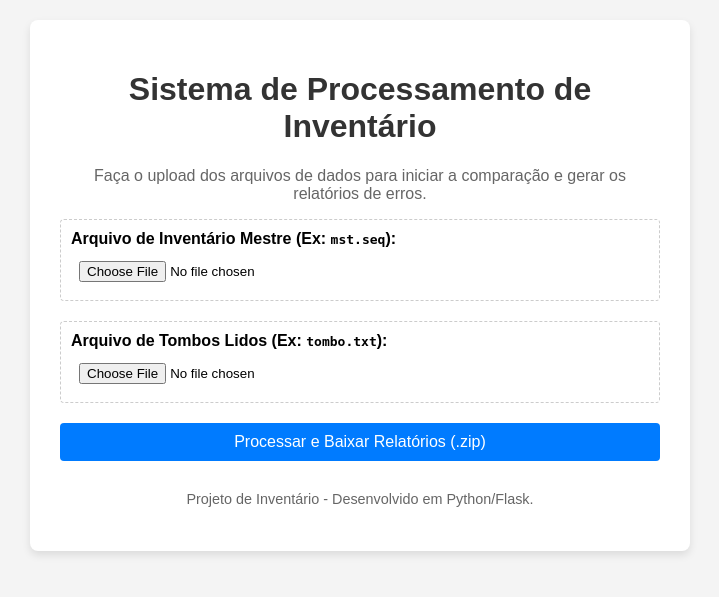
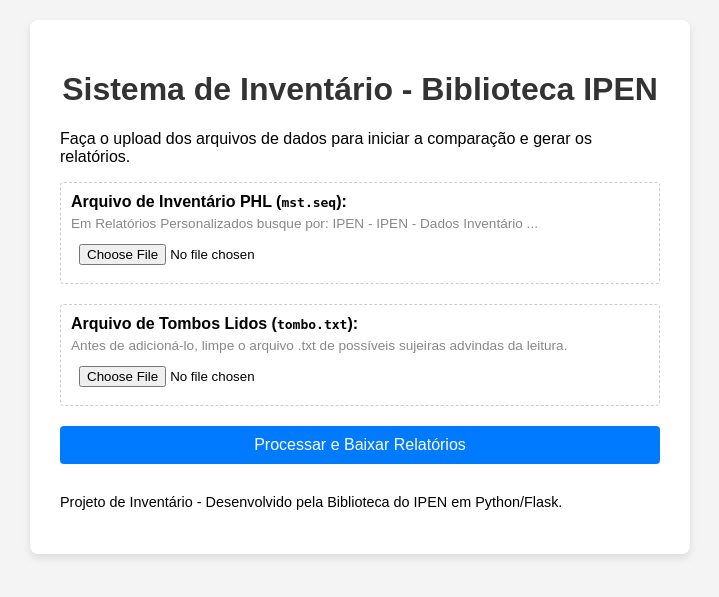
Before and after one commit to fsfilhopedro-oss/inventario-biblioteca, a Flask app: page / in a window 1280 px wide. Shown: the top 597 px of the page, without its empty margins (280-999 px from the left). Run offline with Flask 3, Linux system fonts and the light colour scheme.

Commit message:
Add files via upload

```diff
--- a/templates/index.html
+++ b/templates/index.html
@@ -8,10 +8,18 @@
         body { font-family: Arial, sans-serif; margin: 20px; background-color: #f4f4f4; }
         .container { max-width: 600px; margin: auto; background: white; padding: 30px; border-radius: 8px; box-shadow: 0 4px 8px rgba(0,0,0,0.1); }
         h1 { color: #333; text-align: center; }
-        p { text-align: center; color: #666; }
+        p.main-description { text-align: center; color: #666; }
         .file-group { margin-bottom: 20px; padding: 10px; border: 1px dashed #ccc; border-radius: 4px;}
         label { display: block; margin-bottom: 5px; font-weight: bold; }
         input[type="file"] { width: 100%; padding: 8px; box-sizing: border-box; }
+        .help-text {
+            font-size: 0.85em;
+            color: #888;
+            margin-top: 5px;
+            margin-bottom: 5px;
+            display: block;
+        }
+
         button {
             display: block; width: 100%; padding: 10px; background-color: #007BFF;
             color: white; border: none; border-radius: 4px; cursor: pointer;
@@ -22,26 +30,28 @@
 </head>
 <body>
     <div class="container">
-        <h1>Sistema de Processamento de Inventário</h1>
-        <p>Faça o upload dos arquivos de dados para iniciar a comparação e gerar os relatórios de erros.</p>
+        <h1>Sistema de Inventário - Biblioteca IPEN</h1>
+        <p>Faça o upload dos arquivos de dados para iniciar a comparação e gerar os relatórios.</p>
 
         <form method="POST" action="/processar" enctype="multipart/form-data">
 
             <div class="file-group">
-                <label for="mst_file">Arquivo de Inventário Mestre (Ex: <code>mst.seq</code>):</label>
+                <label for="mst_file">Arquivo de Inventário PHL (<code>mst.seq</code>):</label>
+                <span class="help-text">Em Relatórios Personalizados busque por: IPEN - IPEN - Dados Inventário ...</span>
                 <input type="file" id="mst_file" name="mst_file" accept=".seq,.txt" required>
             </div>
 
             <div class="file-group">
-                <label for="tombo_file">Arquivo de Tombos Lidos (Ex: <code>tombo.txt</code>):</label>
+                <label for="tombo_file">Arquivo de Tombos Lidos (<code>tombo.txt</code>):</label>
+                <span class="help-text">Antes de adicioná-lo, limpe o arquivo .txt de possíveis sujeiras advindas da leitura.</span>
                 <input type="file" id="tombo_file" name="tombo_file" accept=".txt" required>
             </div>
 
-            <button type="submit">Processar e Baixar Relatórios (.zip)</button>
+            <button type="submit">Processar e Baixar Relatórios</button>
         </form>
 
         <footer>
-            <p style="margin-top: 30px; font-size: 0.9em;">Projeto de Inventário - Desenvolvido em Python/Flask.</p>
+            <p style="margin-top: 30px; font-size: 0.9em;">Projeto de Inventário - Desenvolvido pela Biblioteca do IPEN em Python/Flask.</p>
         </footer>
     </div>
 </body>
```
